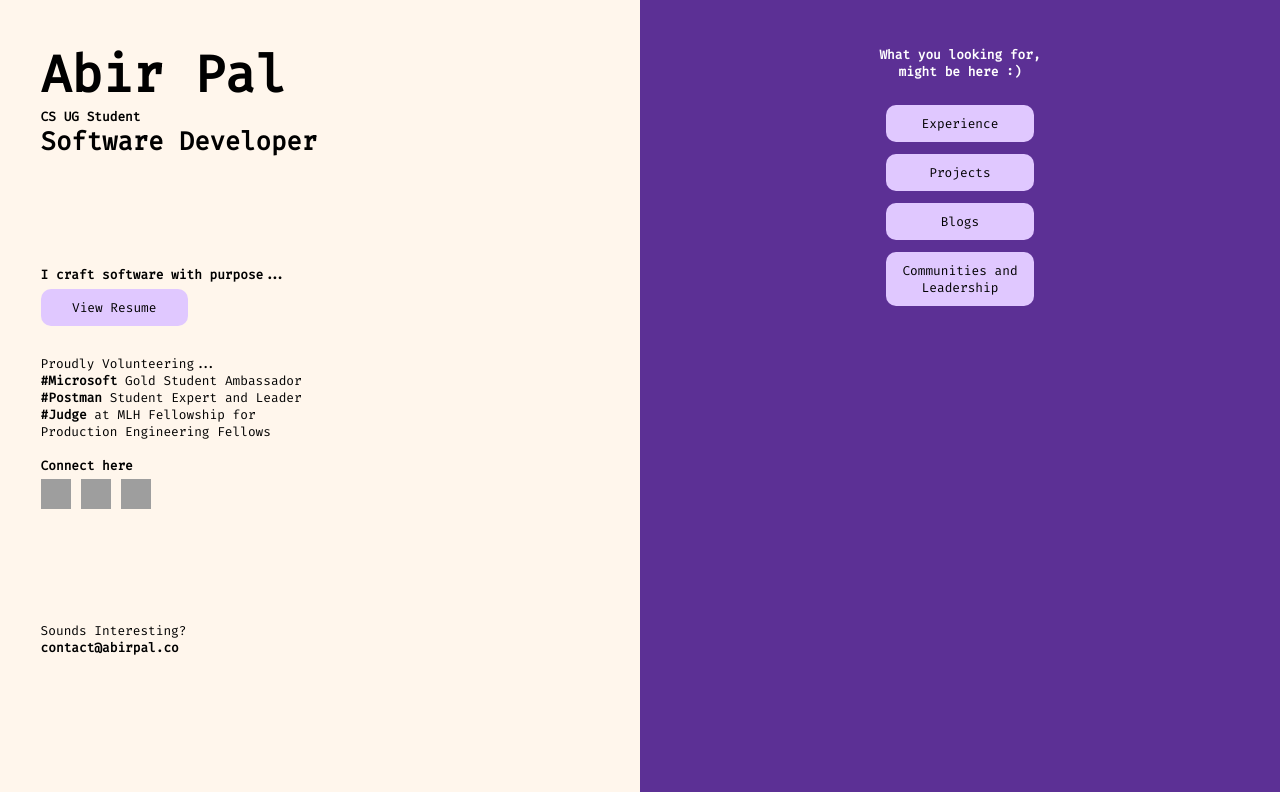
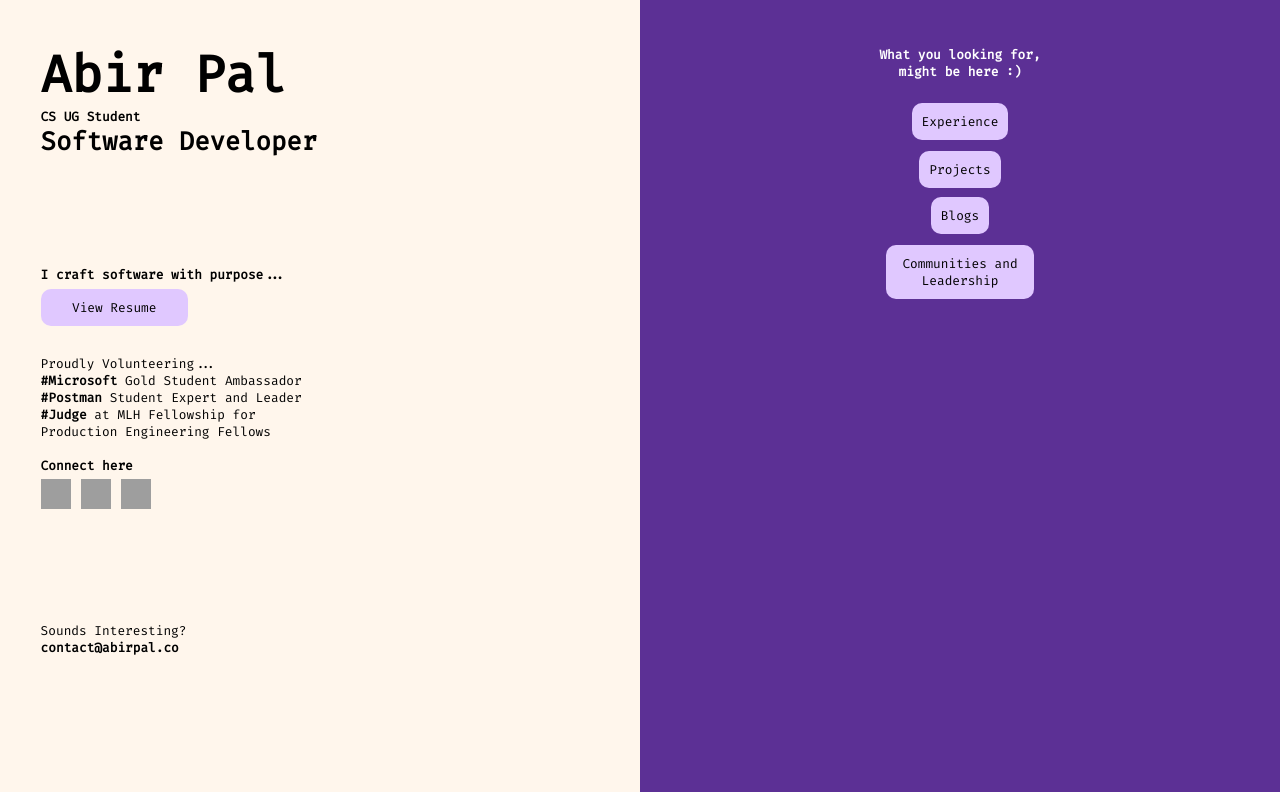
Before and after one commit to imabp/showcase, a React (Create React App) app: page / in a window 1280 px wide. Built offline with nearby package versions, Linux system fonts and the light colour scheme; grey boxes are pictures that could not be loaded.

Commit message:
Fix: TSConfig Updates

```diff
--- a/src/App.tsx
+++ b/src/App.tsx
@@ -27,18 +27,21 @@ export default function App() {
           </h4>
         </Grid>
 
-        <Grid item xs={12} sm={12} md={12} lg={12}>
-          <center>
+        <Grid container xs={12} sm={12} md={12} lg={12}
+        alignItems="center"
+        direction="column"
+        >
+          {/* <Center> */}
             {Routes.map((el) => (
               <>
                 <NavButton
-                  path={el.path as string}
-                  isExternal={el.isExternal as boolean}
-                  display={el.display as string}
+                  path={el.path?el.path:"/"}
+                  isExternal={el.isExternal?el.isExternal:false}
+                  display={el.display?el.display:""}
                 />
               </>
             ))}
-          </center>
+          {/* </Center> */}
         </Grid>
       </Grid>
     </Grid>
--- /dev/null
+++ b/src/react-app-env.d.ts
@@ -0,0 +1 @@
+/// <reference types="react-scripts" />
```
Also changed, not shown: tsconfig.json (+12 -1 lines), package.json (line endings or trailing spaces), 1 other file (tests, documents, lock files or other folders).
